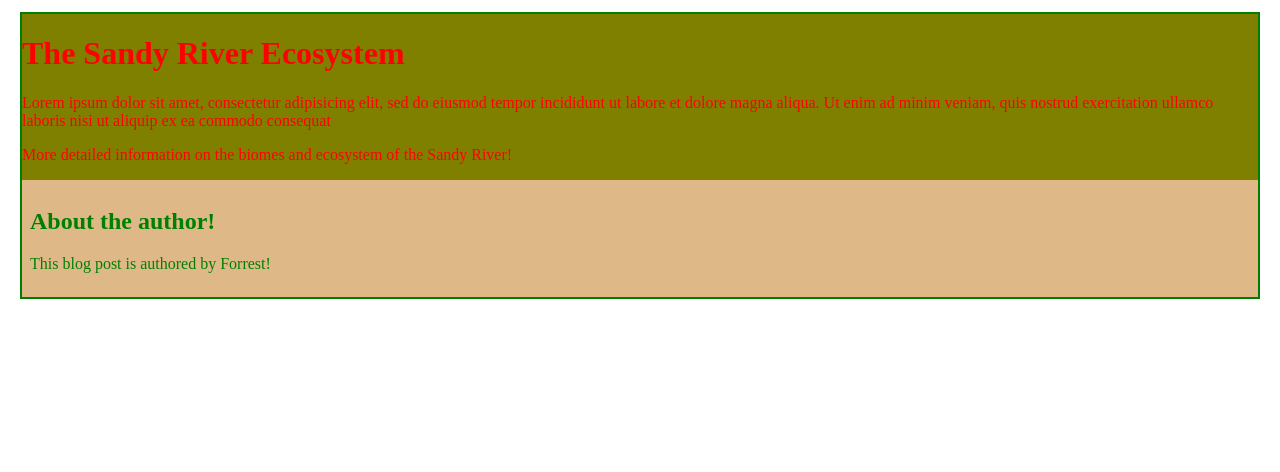
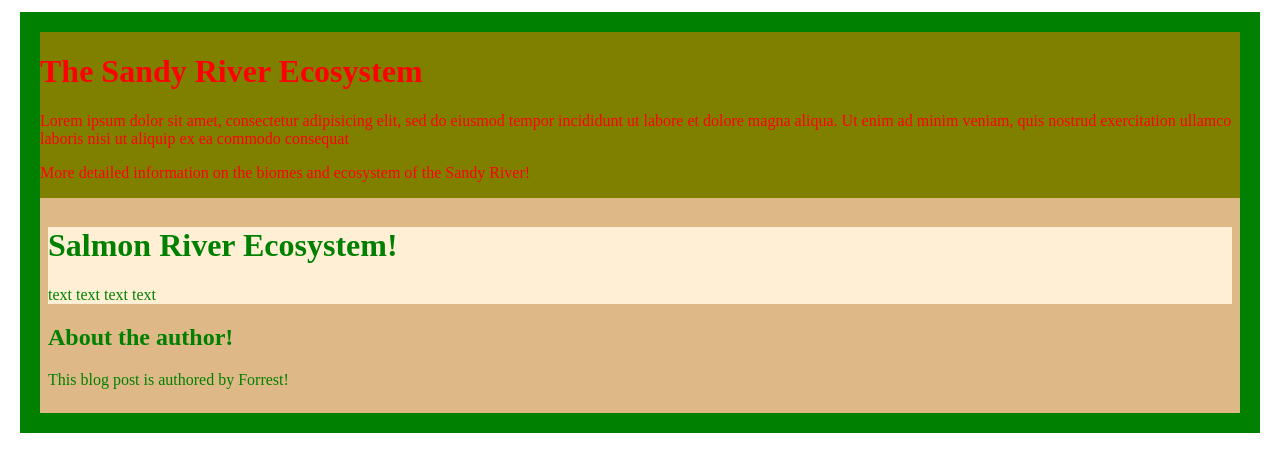
Before and after one commit to freiland/blogging-site, a plain HTML site: page index.html in a window 1280 px wide. Drawn offline with Linux system fonts and the light colour scheme.

Commit message:
add box model to index.html

```diff
--- a/css/styles.css
+++ b/css/styles.css
@@ -1,7 +1,7 @@
 .important {
   color: red;
   margin: 12px;
-  border: 2px solid green;
+  border: 20px solid green;
   background-color: olive;
 }
 
@@ -10,3 +10,11 @@
   padding: 8px;
   background-color: burlywood;
 }
+
+.special {
+  background-color: papayawhip;
+  padding: 9px red;
+  margin: 18 px;
+
+
+}
--- a/index.html
+++ b/index.html
@@ -2,7 +2,9 @@
 <html lang="en-US">
 <head>
   <link href="css/styles.css" rel="stylesheet" type="text/css">
+  <div class="special">
   <title>Sandy River</title>
+  </div>
 </head>
 <body>
   <div class="important">
@@ -12,6 +14,12 @@
 
   <p>More detailed information on the biomes and ecosystem of the Sandy River!</p>
   <div class="unimportant">
+  <div class="special">
+  <h1>Salmon River Ecosystem!</h1>
+
+  <p>text text text text </p>
+  </div>
+
   <h2>About the author!</h2>
 
   <p>This blog post is authored by Forrest!</p>
```
